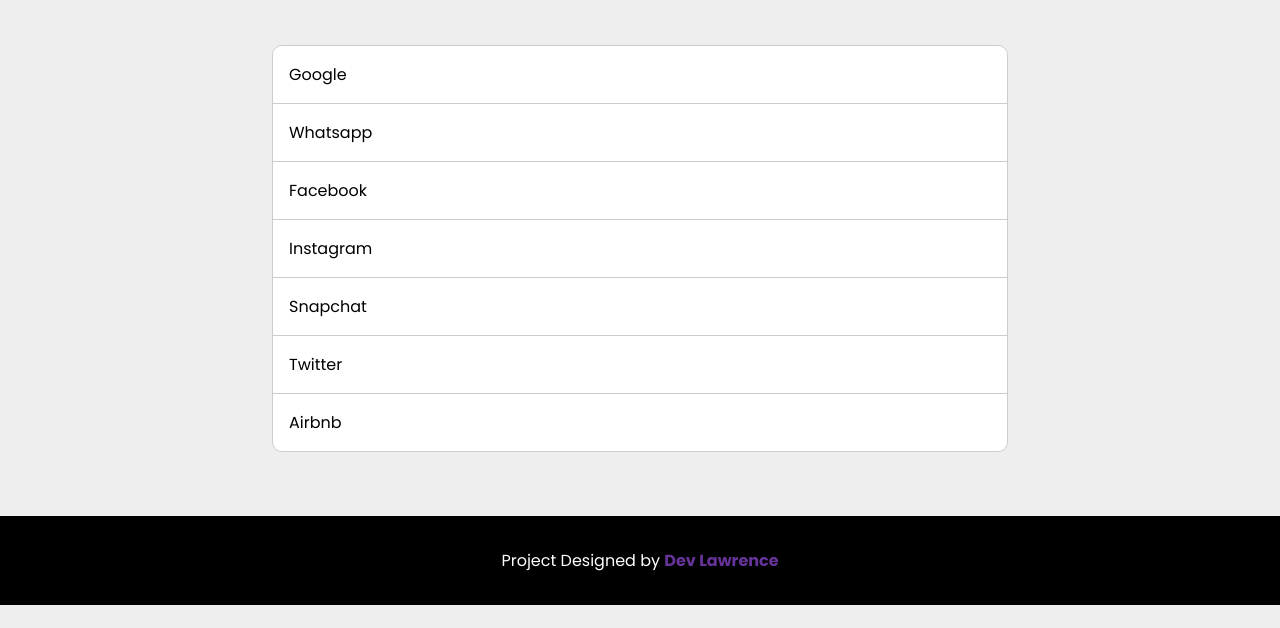
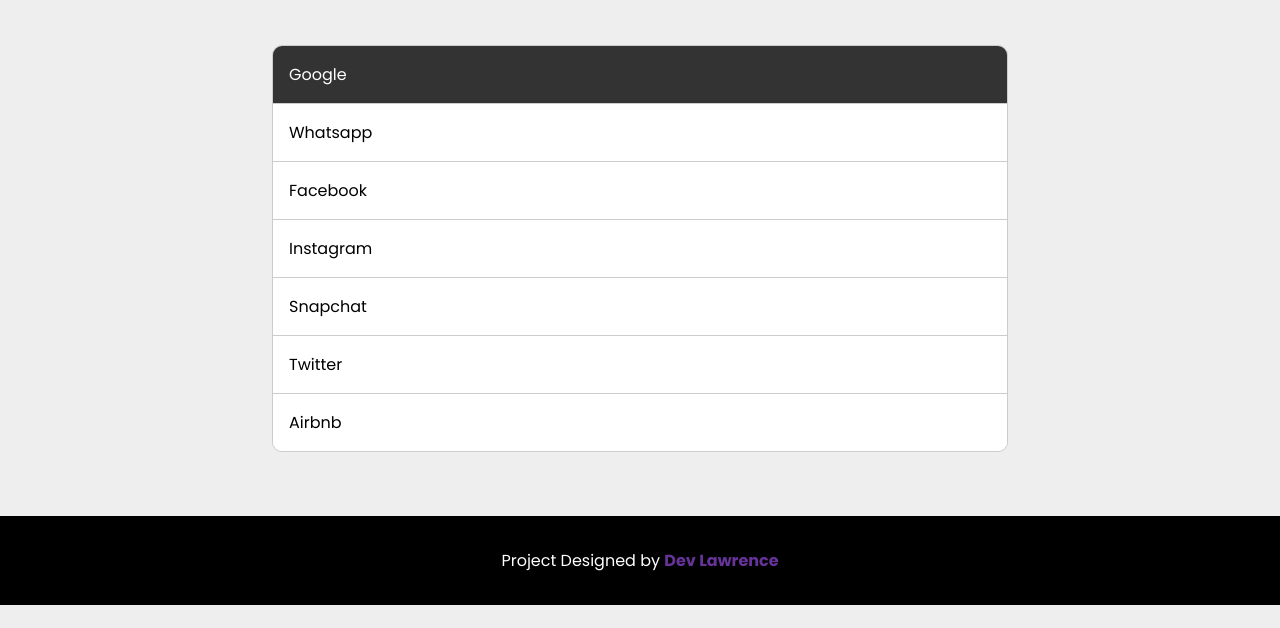
Before and after one commit to dev-lawrence/Array-methods, a plain HTML site: page sort/index.html in a window 1280 px wide. In both pictures the pointer is over the item "Google". Shown: the part 172-800 px from the top of the page. Drawn offline with Linux system fonts and the light colour scheme.

Commit message:
added some css styles

```diff
--- a/sort/style.css
+++ b/sort/style.css
@@ -92,6 +92,12 @@ a {
 .output .list-item {
   background-color: white;
   padding: 1rem;
+  transition: background-color 0.2s ease;
+}
+
+.output .list-item:hover {
+  background-color: #333;
+  color: white;
 }
 
 .output .list-item:not(:last-child) {
```
